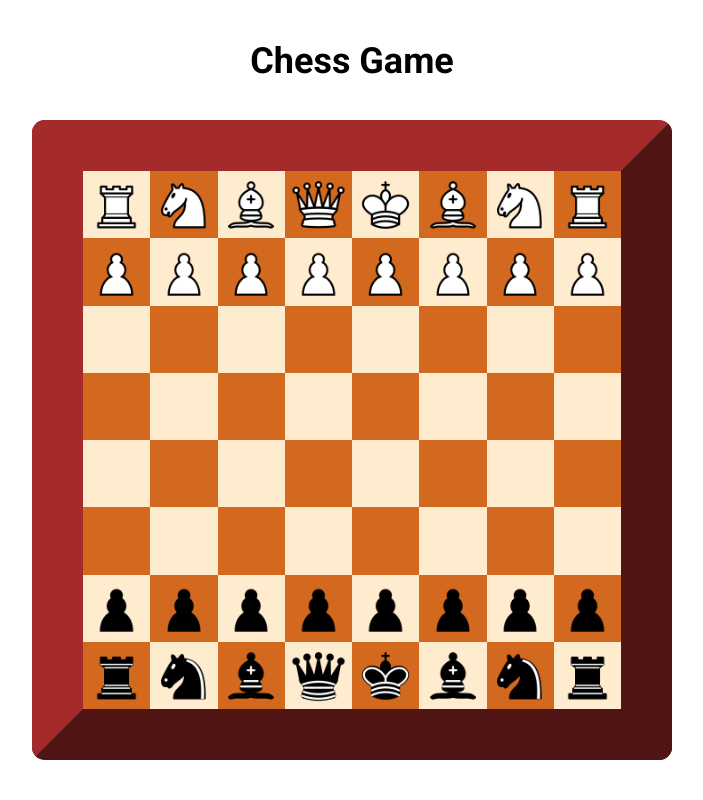
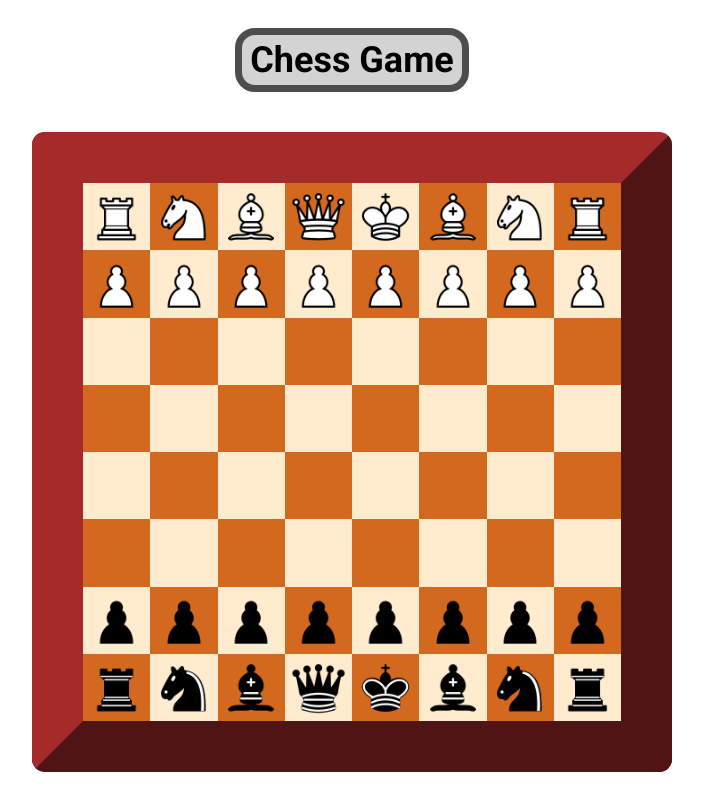
Before and after one commit to nitzanpap/chess, a plain HTML site: page index.html in a window 1280 px wide. Shown: the whole page, without its empty margins (288-991 px from the left). Drawn offline with Linux system fonts and the light colour scheme.

Commit message:
Updated message box style

```diff
--- a/styles/style.scss
+++ b/styles/style.scss
@@ -12,8 +12,10 @@ $threatend-color: crimson;
 $board-size: calc(min(80vw, 80vh));
 * {
     box-sizing: border-box;
+    text-align: center;
     margin: 0;
     padding: 0;
+    text-align: center;
     a {
         text-decoration: none;
     }
@@ -29,10 +31,17 @@ body {
     height: 100vh;
     overflow: hidden;
     margin: 0;
+    gap: 5%;
     .message-box {
-        color: black;
-        height: 10%;
+        display: flex;
+        justify-content: center;
+        align-items: center;
+        height: calc(min(8vw, 8vh));
+        padding: calc(min(1vw, 1vh));
         font-size: 1.8em;
+        background-color: lightgrey;
+        border: 0.2em solid rgb(77, 77, 77);
+        border-radius: 20px;
     }
     .message-box-capture {
         color: blue;
```
Also changed, not shown: styles/style.css.
